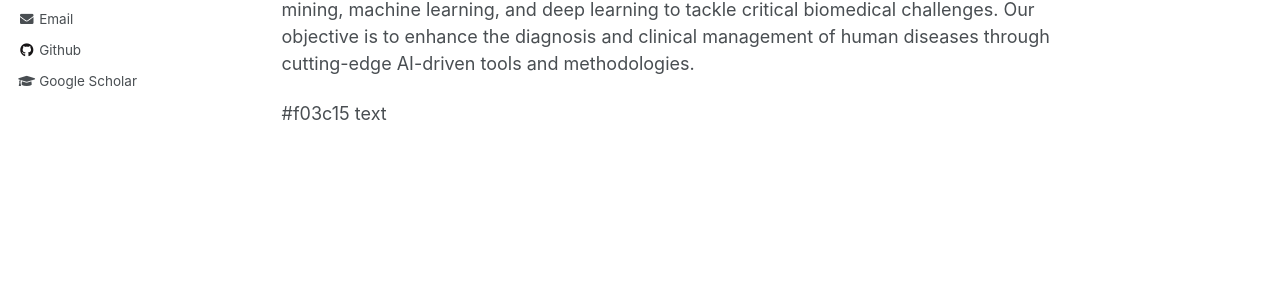
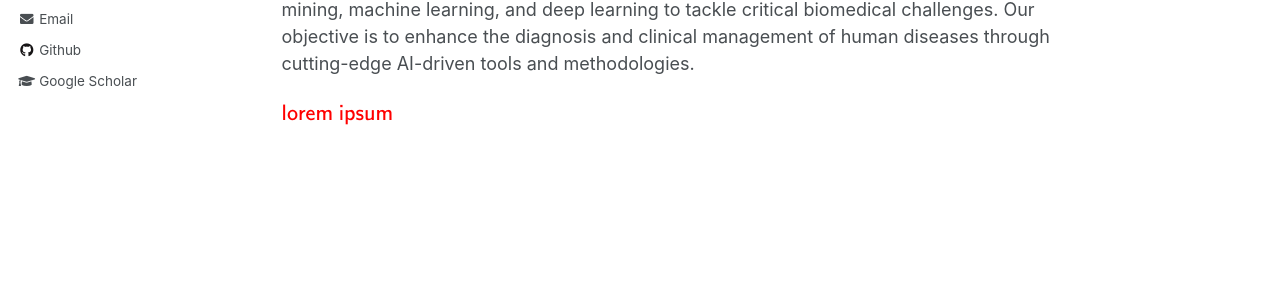
Before and after one commit to shiminxst/shiminxst.github.io, a Jekyll site: the page built from _pages/about.md, in a window 1280 px wide. Shown: the part 422-716 px from the top of the page. Built offline with Jekyll 4.4.1, drawn with Linux system fonts in a browser that asks for light colours; formulas are drawn with MathJax 3.

Commit message:
Update about.md

```diff
--- a/_pages/about.md
+++ b/_pages/about.md
@@ -16,7 +16,7 @@ I joined the University of Louisiana at Lafayette as an Assistant Professor in 2
 Our lab is dedicated to the interdisciplinary study of artificial intelligence (AI) and biomedicine. We focus on utilizing advanced computational techniques such as data mining, machine learning, and deep learning to tackle critical biomedical challenges. Our objective is to enhance the diagnosis and clinical management of human diseases through cutting-edge AI-driven tools and methodologies.
 
 
-#f03c15 text
+$\color{red}{\textsf{lorem ipsum}}$
 
 <!--
 ## My Schedule
```
